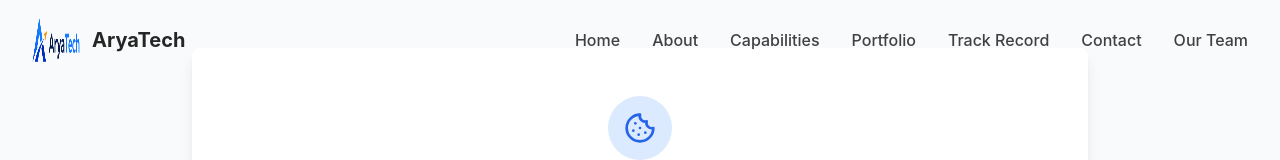
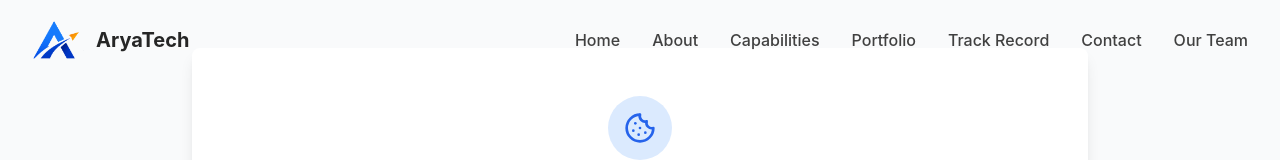
Before and after one commit to AryaTech-Labs/Website, a React (Vite) app: page /cookies in a window 1280 px wide. Shown: the top 160 px of the page. Built offline with nearby package versions, Linux system fonts and the light colour scheme.

Commit message:
Fix squished/blurry header logo: use icon mark (363x279) instead of full wordmark crammed into 48x48 square

```diff
--- a/src/components/layout/Footer.jsx
+++ b/src/components/layout/Footer.jsx
@@ -31,9 +31,9 @@ function Footer() {
           <div className="space-y-4">
             <div className="flex items-center space-x-3">
               <img
-                src="/logo.png"
+                src="/logo-mark.png"
                 alt="AryaTech Logo"
-                className="h-12 w-12"
+                className="h-10 w-auto"
               />
               <span className="text-xl font-bold text-white">
                 {siteConfig.name}
--- a/src/components/layout/Header.jsx
+++ b/src/components/layout/Header.jsx
@@ -111,9 +111,9 @@ function Header() {
             aria-label="Go to home"
           >
             <img
-              src="/logo.png"
+              src="/logo-mark.png"
               alt="AryaTech Logo"
-              className="h-12 w-12 group-hover:scale-110 transition-transform duration-300"
+              className="h-10 w-auto group-hover:scale-110 transition-transform duration-300"
             />
             <span className="text-xl font-bold text-neutral-800 hidden sm:block">
               {siteConfig.name}
```
Also changed, not shown: public/logo-mark.png (added).
